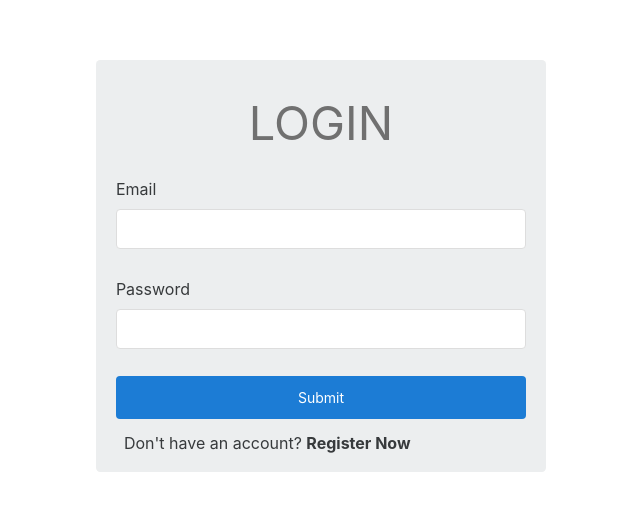
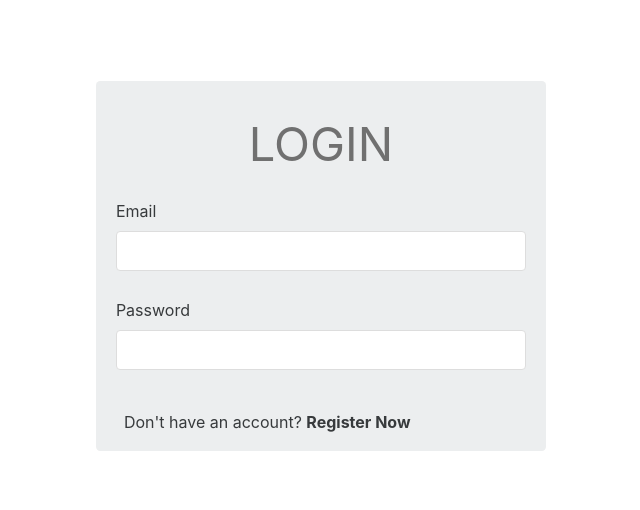
Before and after one commit to Moerning/moe-arv, a Vue app in the folder moe-arv/: page /auth/login in a window 1280 px wide. Shown: the part 134-644 px from the top of the page, without its empty margins (319-959 px from the left). Built offline with nearby package versions, Linux system fonts and the light colour scheme.

Commit message:
ArticleForm ui

```diff
--- a/moe-arv/src/components/common/input/BasicButton.vue
+++ b/moe-arv/src/components/common/input/BasicButton.vue
@@ -10,7 +10,7 @@
 import { computed } from 'vue';
 
 const props = defineProps<{
-    variant: "primary",
+    variant?: "primary",
     block?: boolean,
     loading?: boolean,
     disabled?: boolean
@@ -35,7 +35,7 @@ const display = computed(() => {
     if (props.block) {
         return "block w-full"
     }
-    return "inline-block"
+    return "inline-block min-w-[120px]"
 })
 
 </script>
--- a/moe-arv/src/components/common/template/BasicFormTemplate.vue
+++ b/moe-arv/src/components/common/template/BasicFormTemplate.vue
@@ -6,7 +6,7 @@
         <div class="flex flex-col gap-5">
             <slot name="body" />
             <div>
-                <BasicButton :loading="props.loading" variant="primary" block type="submit">Submit</BasicButton>
+                <BasicButton v-if="!slots['bottom']" :loading="props.loading" variant="primary" block type="submit">Submit</BasicButton>
                 <slot name="bottom"></slot>
             </div>
         </div>
@@ -14,12 +14,15 @@
 </template>
 <script setup lang="ts">
 import BasicButton from '../input/BasicButton.vue';
+import { useSlots } from 'vue';
 
 const props = defineProps<{
     onSubmit: Function,
     title?:string,
     loading?: boolean
 }>()
+
+const slots = useSlots()
 </script>
 <style>
 .form-title{
--- a/moe-arv/src/components/pages/articles/form/partials/ArticleForm.vue
+++ b/moe-arv/src/components/pages/articles/form/partials/ArticleForm.vue
@@ -1,5 +1,5 @@
 <template>
-    <BasicFormTemplate :loading="loading" :on-submit="submit">
+    <BasicFormTemplate :on-submit="submit">
         <template #body>
             <div class="grid grid-cols-5 gap-8">
                 <div class="flex flex-col gap-5 col-span-5 lg:col-span-4">
@@ -31,6 +31,9 @@
                 </div>
             </div>
         </template>
+        <template #bottom>
+            <BasicButton :loading="props.loading" :block="false">Submit</BasicButton>
+        </template>
     </BasicFormTemplate>
 </template>
 <script setup lang="ts">
@@ -43,6 +46,7 @@ import { useArticlesList } from "@/composables/articles/useArticlesList";
 import { reactive, ref } from "vue";
 import BasicCheckbox from "@/components/common/input/BasicCheckbox.vue";
 import { Article, PostArticleParams } from "@/composables/articles/articles.type";
+import BasicButton from "@/components/common/input/BasicButton.vue";
 //state
 const props = defineProps<{
     onSubmit:Function,
@@ -94,9 +98,11 @@ if(props.editable){
 }
 
 const addTag = () => {
-    tags.value = [...tags.value, newTag.value]
-    selectedTags[newTag.value] = true
-    newTag.value = ""
+    if(!tags.value.includes(newTag.value)){
+        tags.value = [...tags.value, newTag.value]
+        selectedTags[newTag.value] = true
+        newTag.value = ""
+    }
 }
 
 const submit = handleSubmit(() => props.onSubmit( prepareParams() ))
```
